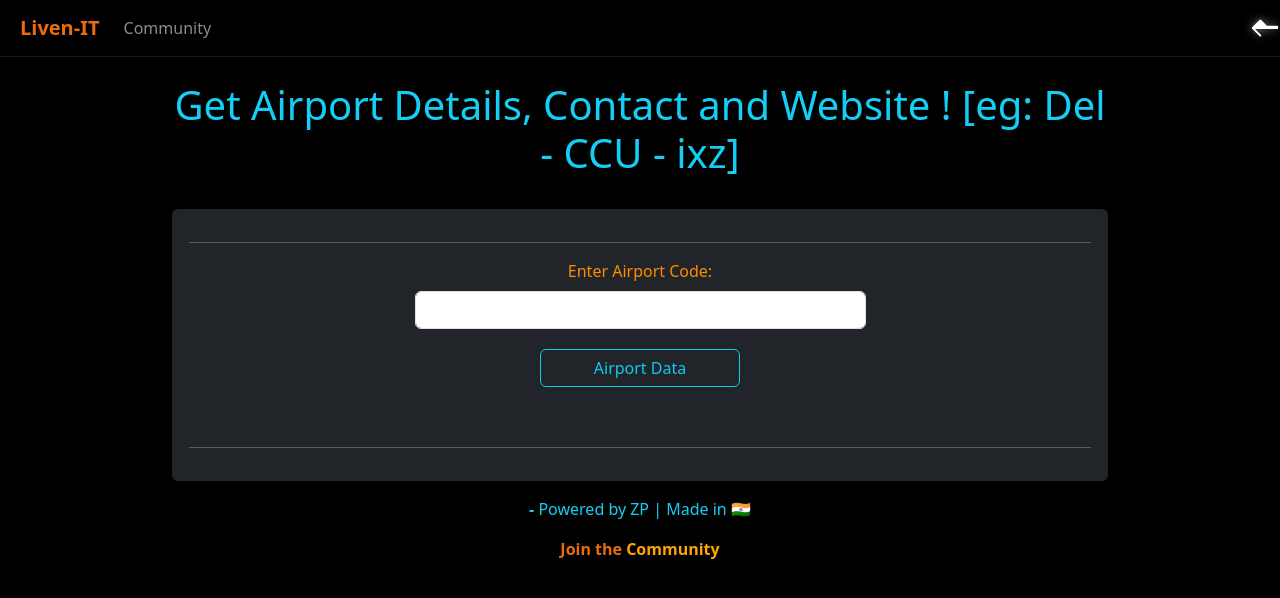
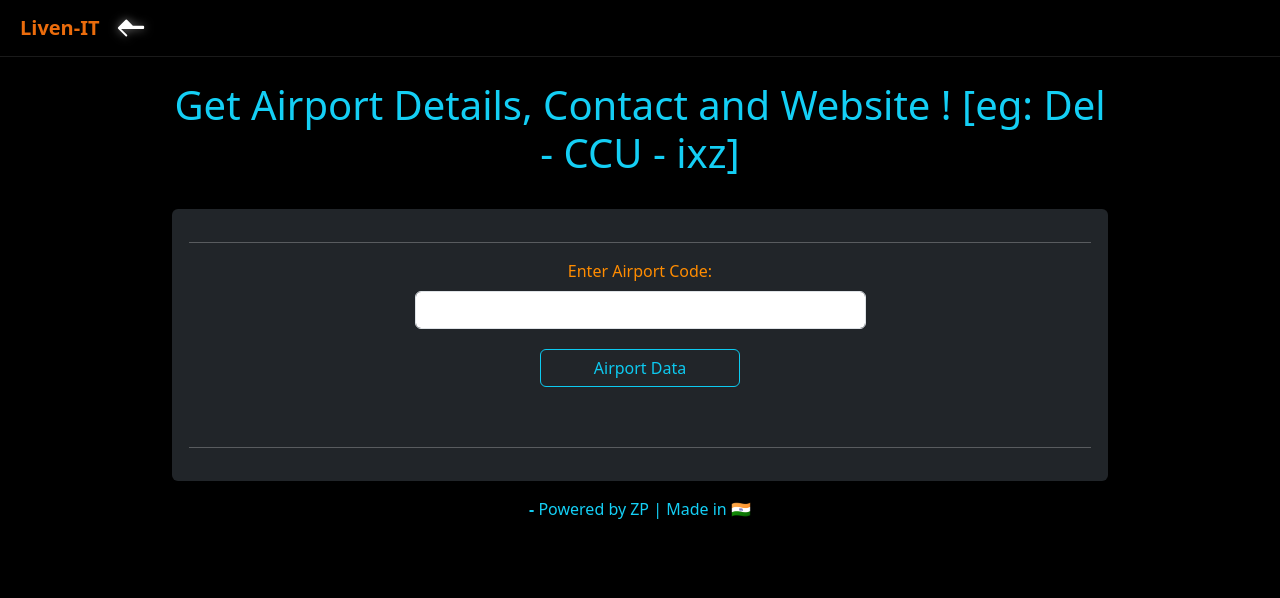
Before and after one commit to engagepy/livenit_opensource_tools, a Flask app: page /flight in a window 1280 px wide. Shown: the top 598 px of the page. Run offline with Flask 2, Linux system fonts and the light colour scheme; some libraries are stand-ins or nearby versions.

Commit message:
updated for deployment

```diff
--- a/app.py
+++ b/main.py
@@ -13,4 +13,4 @@ app.config['SECRET_KEY'] = my_secret
 Bootstrap(app)
 
 if __name__ == '__main__':
-  app.run(debug=False, host='0.0.0.0')
+  app.run(debug=False, host='0.0.0.0', port=8080)
--- a/templates/base.html
+++ b/templates/base.html
@@ -68,9 +68,6 @@
       <p style="color: #14cff5">
         <strong>-</strong> Powered by ZP | Made in 🇮🇳
       </p>
-      <p style="color: #eb6c0c">
-        <b>Join the <a href="{{url_for('user')}}" style="text-decoration:none; color: orange">Community</a></b>
-      </p>
     </footer>
     <script src="https://code.jquery.com/jquery-3.5.1.min.js"></script>
     <script src="https://cdn.jsdelivr.net/npm/bootstrap@4.6.0/dist/js/bootstrap.bundle.min.js"></script>
--- a/templates/nav.html
+++ b/templates/nav.html
@@ -1,16 +1,6 @@
 
 <nav class="navbar navbar-expand-lg navbar-dark">
   <a class="navbar-brand" href="{{ url_for('index') }}" style="color: #eb6c0c; padding-left: 20px;"><strong>Liven-IT</strong></a>
-  <button class="navbar-toggler" type="button" data-toggle="collapse" data-target="#navbarSupportedContent">
-    <span class="navbar-toggler-icon"></span>
-  </button>
-  <div class="collapse navbar-collapse" id="navbarSupportedContent">
-    <ul class="navbar-nav mr-auto">
-      <li class="nav-item">
-        <a class="nav-link" href="{{ url_for('user')}}">Community</a>
-      </li>
-    </ul>
-  </div>
   {% if request.endpoint != 'index' %}
     <a href="{{ url_for('index') }}" class="back-arrow" aria-label="Back to Home">
       <svg xmlns="http://www.w3.org/2000/svg" width="30" height="30" fill="white" class="bi bi-arrow-left" viewBox="0 0 16 16" style="filter: drop-shadow(0 0 5px rgba(255,255,255,0.5));">
```
Also changed, not shown: 1 other file.
